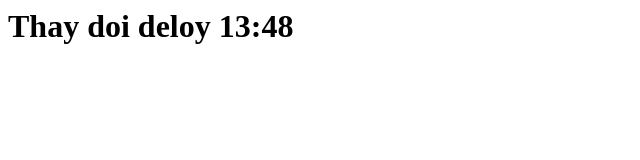
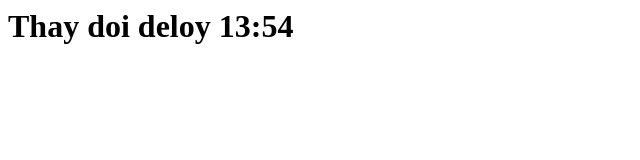
Before and after one commit to hoangvanphonghvp1995/webs2, a plain HTML site: page index.html in a window 1280 px wide. Shown: the full height of the page, 0-640 px from the left. Drawn offline with Linux system fonts and the light colour scheme.

Commit message:
Update index.html

```diff
--- a/index.html
+++ b/index.html
@@ -3,6 +3,6 @@
  <title>Welcome</title>
  </head>
  <body>
- <h1>Thay doi deloy 13:48</h1>
+ <h1>Thay doi deloy 13:54</h1>
  </body>
 </html>
```
